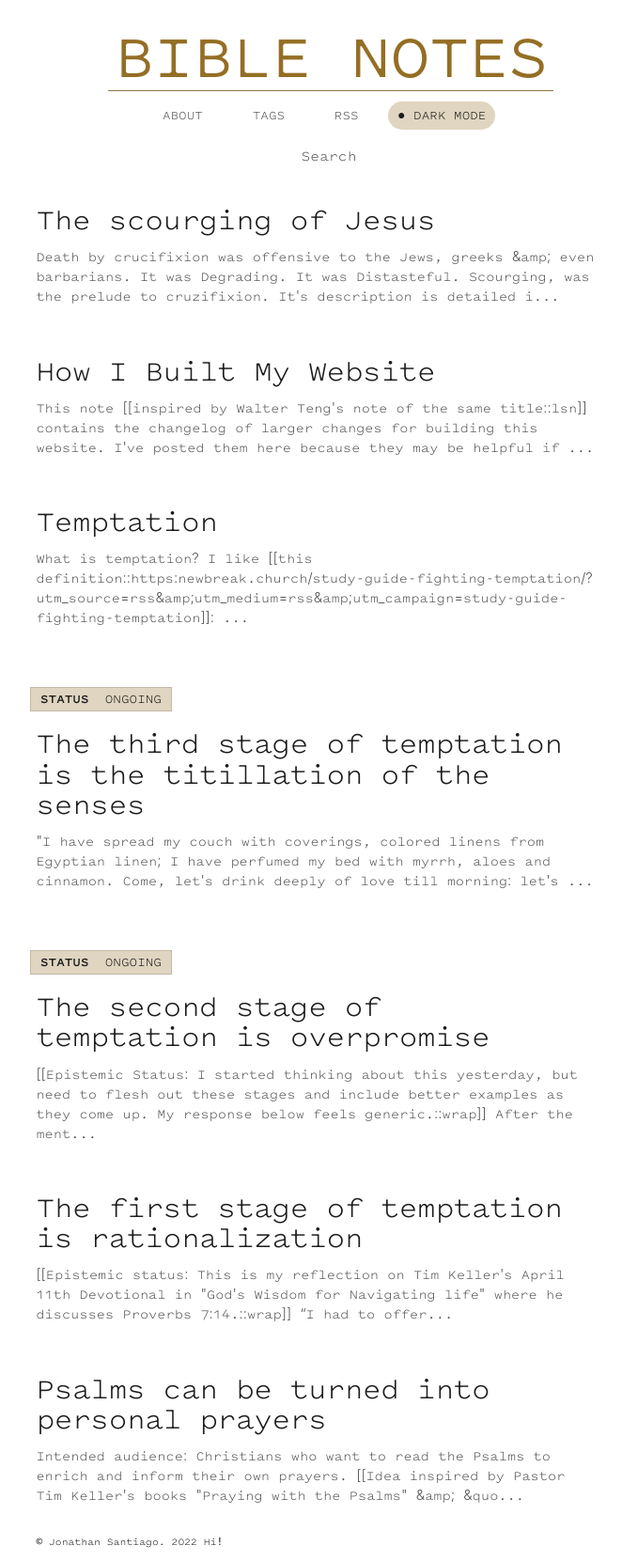
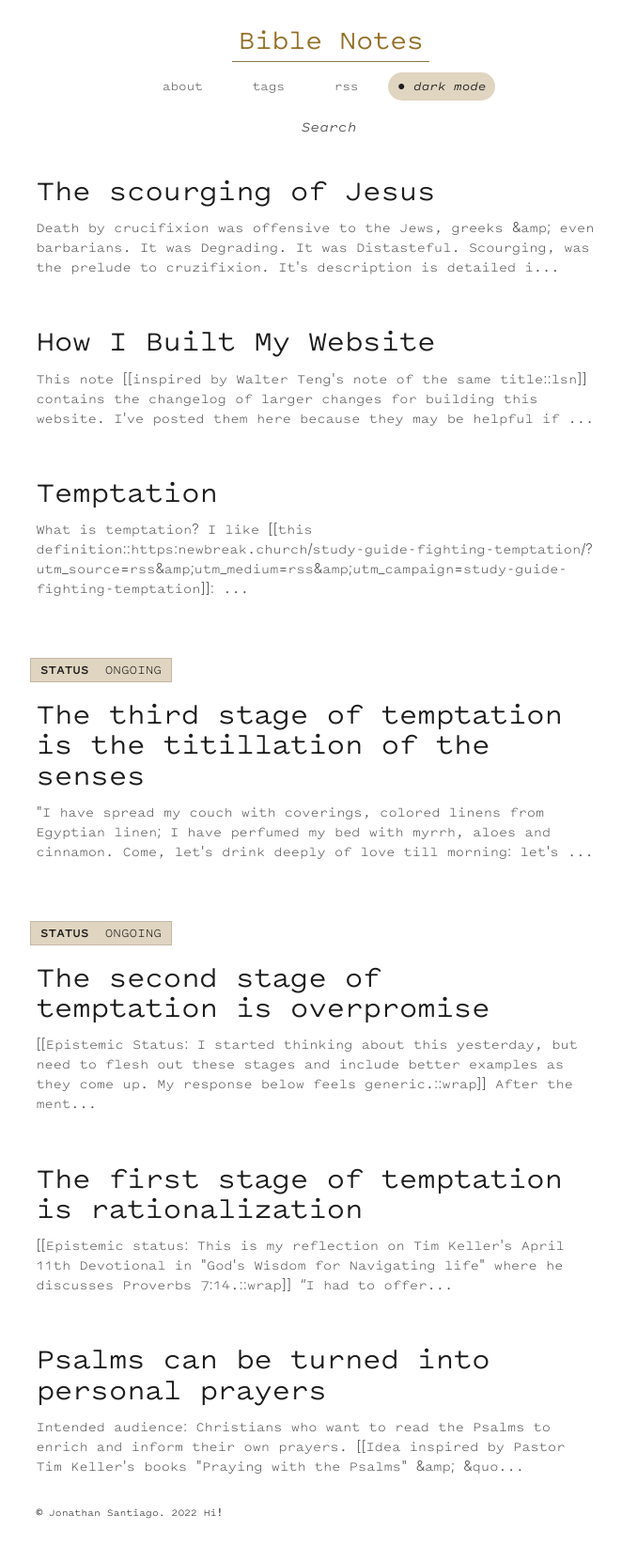
Before and after one commit to jsantiago611/digital-garden-master, a Jekyll site: the page built from index.md, in a window 1280 px wide. Shown: the whole page at 94% size, without its empty margins (298-960 px from the left). Built offline with Jekyll 4.4.1, drawn with Linux system fonts in a browser that asks for light colours; after the commit the page ends 1630 px from its top, so only the background shows below that.

Commit message:
lowercase everything

```diff
--- a/assets/css/Style.css
+++ b/assets/css/Style.css
@@ -1818,24 +1818,24 @@ border-bottom: 1px solid var(--c-card-border);
 .site-heading-ltr a {
     text-decoration: none;
     font-weight: 500;
-    font-size: 47px;
+    font-size: 20px;
     font-family: var(--header);
     box-shadow: none;
     line-height: .9;
     color: var(--c-accent);
     letter-spacing: var(--letter-spacing-tight);
-    text-transform: uppercase;
+    /*text-transform: uppercase;*/
 }
 
 @media(min-width: 300px)and (max-width: 1069px) {
 	 .site-heading-ltr a {
-	font-size: calc(47px + (70 - 47) * ( 100vw - 300px) / (1070 - 300));
+	font-size: calc(20px + (30 - 20) * ( 100vw - 300px) / (1070 - 300));
 	}
 }
 
 @media(min-width: 1070px) {
 	 .site-heading-ltr a {
-		font-size: 70px
+		font-size: 30px
 	}
 }
 
@@ -1997,7 +1997,7 @@ border-bottom: 1px solid var(--c-card-border);
     font-family: var(--font-family-mono);
     color: var(--c-text-muted);
     margin-bottom: 0;
-    text-transform: uppercase;
+    text-transform: lowercase;
 }
 
 .menu-item-text:hover {
@@ -2111,9 +2111,10 @@ border-bottom: 1px solid var(--c-card-border);
     font-family: var(--font-family-serif);
     color: var(--c-text);
     margin-bottom: 0;
-    text-transform: uppercase;
+    text-transform: lowercase;
     padding: 7px 10px;
     border-radius: 2000px;
+    font-style: italic;
 }
 
 #theme-toggle-img {
@@ -2520,6 +2521,7 @@ a.button-block {
     font-size: var(--font-size-small);
     background-color: transparent;
     text-align: center;
+    font-style: italic;
 }
 
 @media(max-width: 500px) {
@@ -2803,7 +2805,7 @@ a.button-block {
     margin-left: 20px;
     margin-right: 50px;
     font-family:  var(--font-family-serif);
-    font-weight: 400;
+    font-weight: 500;
     letter-spacing: var(--letter-spacing-tight);
     font-size: 20px;
     line-height: 1;
```
